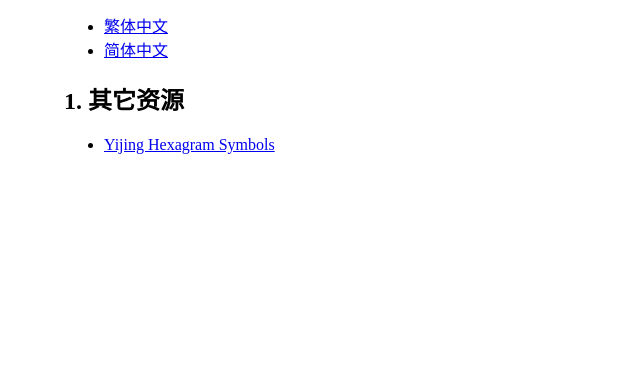
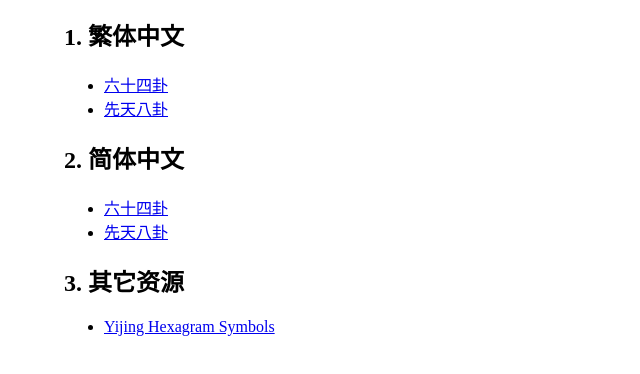
Before and after one commit to freizl/yijing, a website: page index.html in a window 1280 px wide. Shown: the part 70-444 px from the top of the page, without its empty margins (96-736 px from the left). Drawn offline with Linux system fonts and the light colour scheme.

Commit message:
update index.html

```diff
--- a/index.html
+++ b/index.html
@@ -193,14 +193,30 @@
 <body>
 <div id="content" class="content">
 <h1 class="title">易经</h1>
+
+<div id="outline-container-orgf9b8d89" class="outline-2">
+<h2 id="orgf9b8d89"><span class="section-number-2">1.</span> 繁体中文</h2>
+<div class="outline-text-2" id="text-1">
 <ul class="org-ul">
-<li><a href="https://freizl.github.io/yijing/zh-tw.json">繁体中文</a></li>
-<li><a href="https://freizl.github.io/yijing/zh-cn.json">简体中文</a></li>
+<li><a href="https://freizl.github.io/yijing/zh-TW/64-gua.json">六十四卦</a></li>
+<li><a href="https://freizl.github.io/yijing/zh-TW/xian-tian-8gua.json">先天八卦</a></li>
 </ul>
+</div>
+</div>
 
-<div id="outline-container-orga8e9675" class="outline-2">
-<h2 id="orga8e9675"><span class="section-number-2">1.</span> 其它资源</h2>
-<div class="outline-text-2" id="text-1">
+<div id="outline-container-orga6c9db2" class="outline-2">
+<h2 id="orga6c9db2"><span class="section-number-2">2.</span> 简体中文</h2>
+<div class="outline-text-2" id="text-2">
+<ul class="org-ul">
+<li><a href="https://freizl.github.io/yijing/zh-CN/64-gua.json">六十四卦</a></li>
+<li><a href="https://freizl.github.io/yijing/zh-CN/xian-tian-8gua.json">先天八卦</a></li>
+</ul>
+</div>
+</div>
+
+<div id="outline-container-org0bfa54b" class="outline-2">
+<h2 id="org0bfa54b"><span class="section-number-2">3.</span> 其它资源</h2>
+<div class="outline-text-2" id="text-3">
 <ul class="org-ul">
 <li><a href="https://en.wikipedia.org/wiki/Yijing_Hexagram_Symbols_(Unicode_block)">Yijing Hexagram Symbols</a></li>
 </ul>
```
